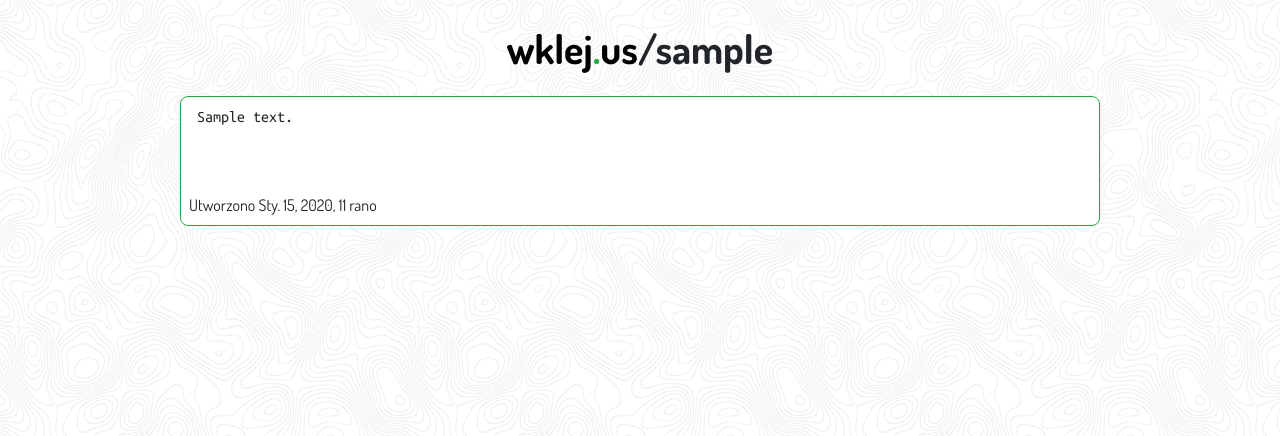
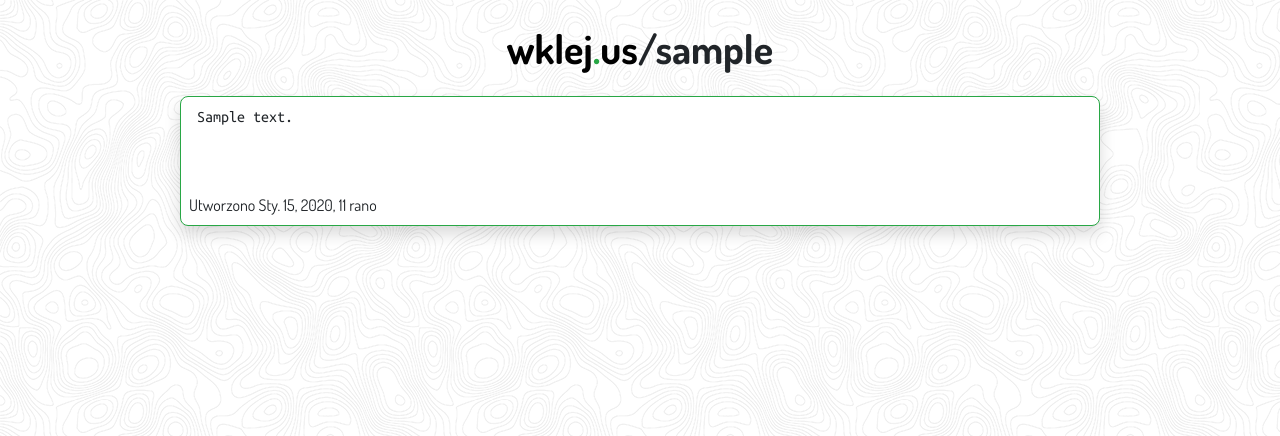
Before and after one commit to janokruta/wklej.us, a Django app: a page that uses links/templates/links/link_detail.html in a window 1280 px wide. Shown: the top 436 px of the page. Run offline with Django 3.2, Linux system fonts and the light colour scheme; tables that the repository leaves empty hold one stand-in row (values such as "Sample post"); some libraries are stand-ins or nearby versions.

Commit message:
Add shadow to container

```diff
--- a/links/templates/links/link_detail.html
+++ b/links/templates/links/link_detail.html
@@ -2,7 +2,7 @@
 
 {% block content %}
   <h1 class="font-weight-bold my-4 text-center"><a href="/">wklej<span class="text-success">.</span>us</a>/{{ slug }}</h1>
-  <div id="link-detail">
+  <div id="link-detail" class="shadow">
     <pre class="mono_text ml-2">{{ text|linebreaksbr }}</pre>
     <br>
     <br>
```
